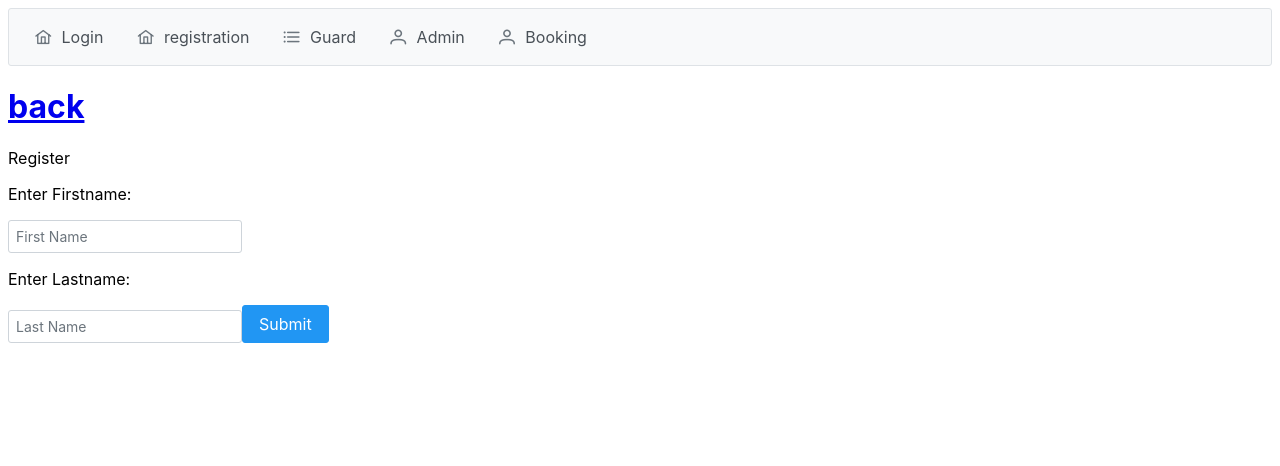
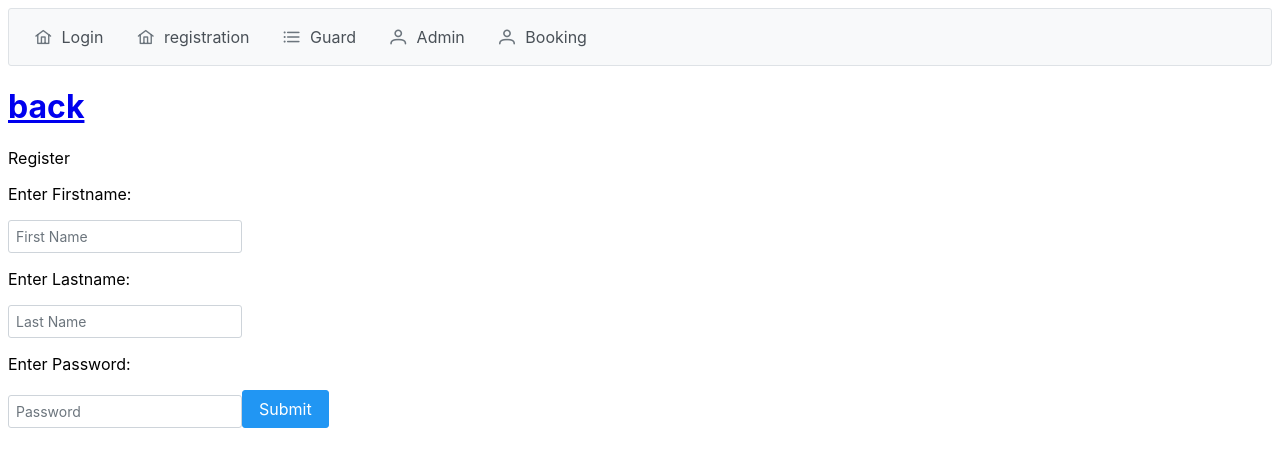
Before and after one commit to General1703/vue-EntryPass, a Vue app: page /registration in a window 1280 px wide. Shown: the top 466 px of the page. Built offline with nearby package versions, Linux system fonts and the light colour scheme.

Commit message:
password updated

```diff
--- a/src/components/LogIn.vue
+++ b/src/components/LogIn.vue
@@ -21,4 +21,5 @@ import Button from 'primevue/button';
 </template>
 
 <style scoped>
+
 </style>
--- a/src/components/registration.vue
+++ b/src/components/registration.vue
@@ -16,6 +16,8 @@ import Button from 'primevue/button';
     <InputText v-model="value1" type="text" size="small" placeholder="First Name" />
     <p>Enter Lastname:</p>
     <InputText v-model="value1" type="text" size="small" placeholder="Last Name" />
+    <p>Enter Password:</p>
+    <InputText v-model="value1" type="text" size="small" placeholder="Password" />
     <Button label="Submit" />
 
 
```
